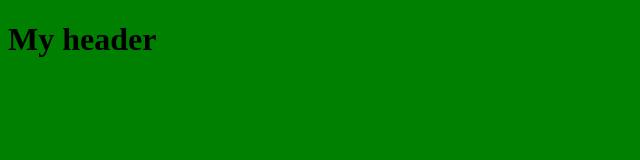
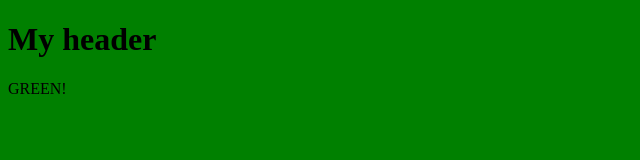
Before and after one commit to bHarlum/back_to_the_future, a plain HTML site: page index.html in a window 1280 px wide. Shown: the full height of the page, 0-640 px from the left. Drawn offline with Linux system fonts and the light colour scheme.

Commit message:
Created text describing background colour to boddy of index.html

```diff
--- a/index.html
+++ b/index.html
@@ -9,6 +9,6 @@
     </style>
 </head>
 <body>
-
+    GREEN!
 </body>
 </html>
```
